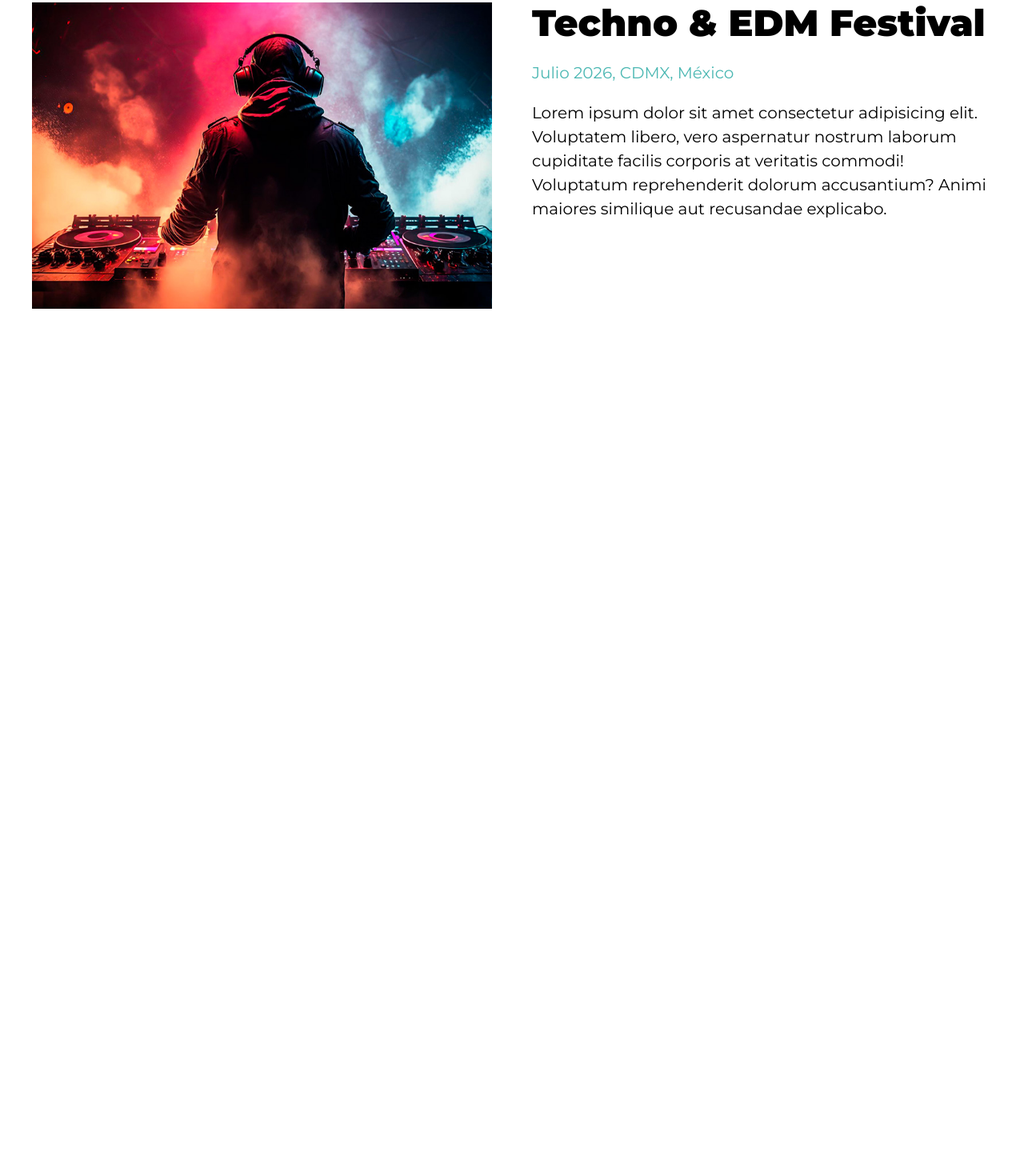
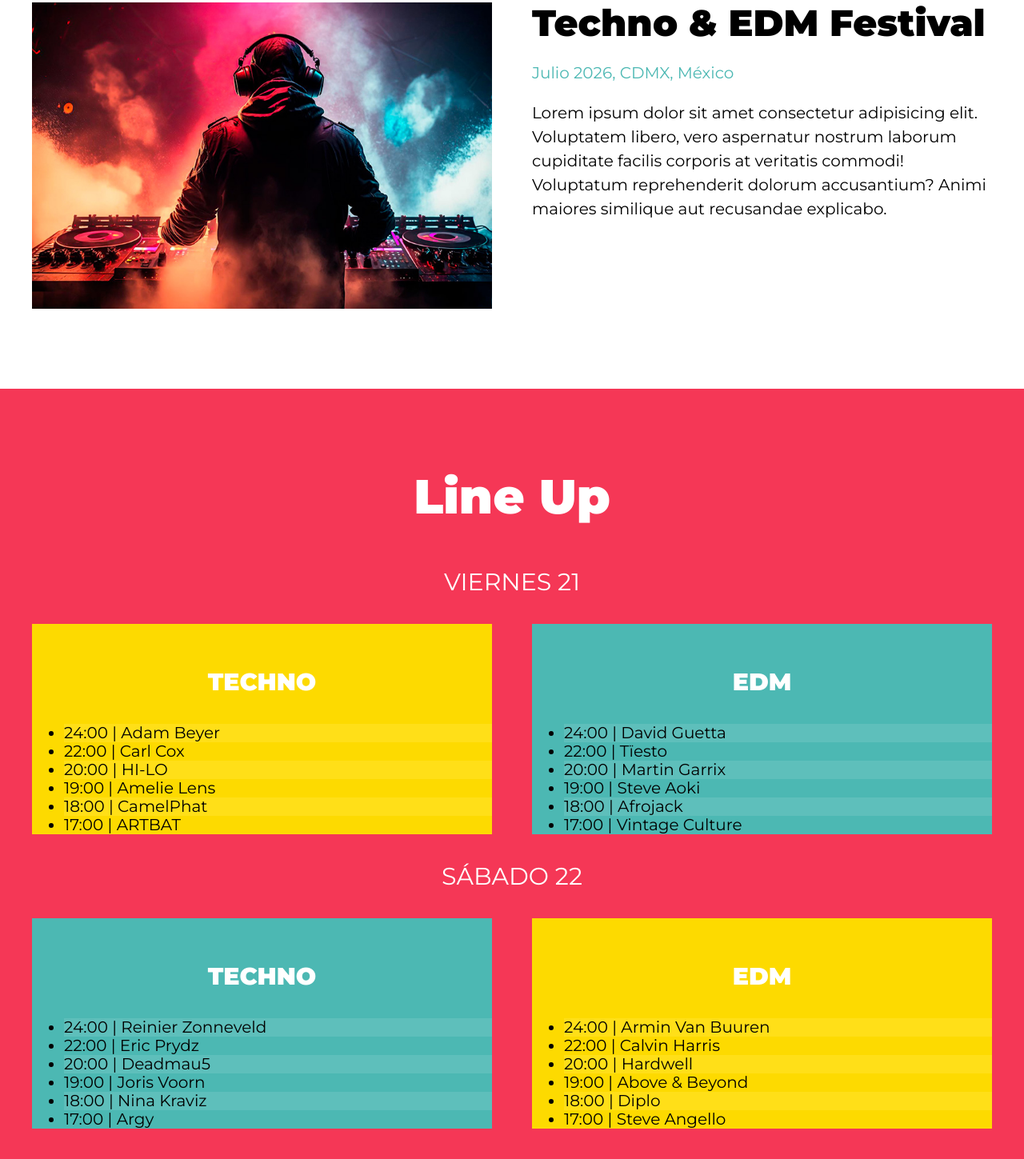
Before and after one commit to jaimev54/festival_musica, a website: page index.html in a window 1280 px wide. Shown: the part 823-2272 px from the top of the page at 80% size. Before the commit the page ends 1309 px from the top, so only its background shows below. Drawn offline with Linux system fonts and the light colour scheme.

Commit message:
lineup_finish

```diff
--- a/index.html
+++ b/index.html
@@ -50,5 +50,116 @@
         </div>
     </section>
 
+    <section id="lineup" class="lineup">
+    <h3>Line Up</h3>
+
+    <p class="dia">Viernes 21</p>
+    <div class="escenarios-contenedor contenedor">
+        <div class="escenario bg-amarillo">
+            <p class="nombre-escenario">Techno</p>
+
+            <ul class="calendario">
+                <li>
+                    24:00 | <span>Adam Beyer</span>
+                </li>
+                <li>
+                    22:00 | <span>Carl Cox</span>
+                </li>
+                <li>
+                    20:00 | <span>HI-LO</span>
+                </li>
+                <li>
+                    19:00 | <span>Amelie Lens</span>
+                </li>
+                <li>
+                    18:00 | <span>CamelPhat</span>
+                </li>
+                <li>
+                    17:00 | <span>ARTBAT</span>
+                </li>
+            </ul>
+        </div> <!--.escenario-->
+
+        <div class="escenario bg-verde">
+            <p class="nombre-escenario">EDM</p>
+
+            <ul class="calendario">
+                <li>
+                    24:00 | <span>David Guetta</span>
+                </li>
+                <li>
+                    22:00 | <span>Tïesto</span>
+                </li>
+                <li>
+                    20:00 | <span>Martin Garrix</span>
+                </li>
+                <li>
+                    19:00 | <span>Steve Aoki</span>
+                </li>
+                <li>
+                    18:00 | <span>Afrojack</span>
+                </li>
+                <li>
+                    17:00 | <span>Vintage Culture</span>
+                </li>
+            </ul>
+        </div> <!--.escenario-->
+    </div> <!--.escenarios-contenedor -->
+
+
+    <p class="dia">Sábado 22</p>
+    <div class="escenarios-contenedor contenedor">
+        <div class="escenario bg-verde">
+            <p class="nombre-escenario">Techno</p>
+
+            <ul class="calendario">
+                <li>
+                    24:00 | <span>Reinier Zonneveld</span>
+                </li>
+                <li>
+                    22:00 | <span>Eric Prydz</span>
+                </li>
+                <li>
+                    20:00 | <span>Deadmau5</span>
+                </li>
+                <li>
+                    19:00 | <span>Joris Voorn</span>
+                </li>
+                <li>
+                    18:00 | <span>Nina Kraviz</span>
+                </li>
+                <li>
+                    17:00 | <span>Argy</span>
+                </li>
+            </ul>
+        </div> <!--.escenario-->
+
+        <div class="escenario bg-amarillo">
+            <p class="nombre-escenario">EDM</p>
+
+            <ul class="calendario">
+                <li>
+                    24:00 | <span>Armin Van Buuren</span>
+                </li>
+                <li>
+                    22:00 | <span>Calvin Harris</span>
+                </li>
+                <li>
+                    20:00 | <span>Hardwell</span>
+                </li>
+                <li>
+                    19:00 | <span>Above & Beyond</span>
+                </li>
+                <li>
+                    18:00 | <span>Diplo</span>
+                </li>
+                <li>
+                    17:00 | <span>Steve Angello</span>
+                </li>
+            </ul>
+        </div> <!--.escenario-->
+    </div> <!--.escenarios-contenedor -->
+</section>
+
 </body>
 </html>
--- a/src/scss/base/_global.scss
+++ b/src/scss/base/_global.scss
@@ -20,9 +20,9 @@
     font-style: normal;
     color: v.$negro;
     font-size: 2rem;
-     margin: 0;
-    padding: 0;
     width: 100%;
+    margin: 0 auto;
+
 }
 p {
     color: v.$negro;
--- a/src/scss/base/_mixins.scss
+++ b/src/scss/base/_mixins.scss
@@ -23,3 +23,13 @@
     max-width: 120rem;
     margin: 0 auto;
 }
+
+@mixin grid ($columnas) {
+   display: grid;
+        grid-template-columns: repeat($columnas, 1fr);
+        gap: 5rem;
+}
+
+@mixin resetear-lista {
+    margin: 0;
+}
--- a/src/scss/layout/_festival.scss
+++ b/src/scss/layout/_festival.scss
@@ -5,9 +5,7 @@
     @include m.contenedor;
 
     @include m.tablet {
-        display: grid;
-        grid-template-columns: repeat(2, 1fr);
-        gap: 5rem;
+        @include m.grid(2);
     }
 }
 
--- a/src/scss/layout/_index.scss
+++ b/src/scss/layout/_index.scss
@@ -1,3 +1,4 @@
 @forward "header";
 @forward "video";
 @forward"festival";
+@forward "lineup";
--- /dev/null
+++ b/src/scss/layout/_lineup.scss
@@ -0,0 +1,55 @@
+@use "base/variables" as v;
+@use "base/mixins" as m;
+@use 'sass:color';
+
+.lineup {
+    background-color: v.$rosa;
+    h3, .dia {
+        text-align: center;
+        color: v.$blanco;
+    }
+
+    .dia {
+
+        font-size: 3rem;
+
+        text-transform: uppercase;
+    }
+}
+
+.escenarios-contenedor {
+    @include m.contenedor;
+    @include m.tablet {
+        @include m.grid(2);
+    }
+}
+
+.escenario {
+    padding-top: 2rem;
+    .nombre-escenario {
+        font-size: 3rem;
+        color: v.$blanco;
+        font-weight: 900;
+        text-transform: uppercase;
+        text-align: center;
+    }
+
+}
+
+.calendario{
+    @include m.resetear-lista;
+}
+
+.bg-amarillo{
+    background-color: v.$amarillo;
+    li:nth-child(odd) {
+       background-color: color.adjust(v.$amarillo, $lightness: 5%);
+    }
+}
+
+.bg-verde{
+    background-color: v.$verde;
+    li:nth-child(odd) {
+       background-color: color.adjust(v.$verde, $lightness: 5%);
+    }
+}
--- a/src/scss/layout/_video.scss
+++ b/src/scss/layout/_video.scss
@@ -20,7 +20,11 @@
 
     video{
         display: block;
-        width: auto;
+        top: 0;
+        left: 0;
+        width: 100%;
+        height: 100%;
+        object-fit: cover;
         @include m.tablet {
             width: 100%;
         }
```
Also changed, not shown: build/css/app.css.
